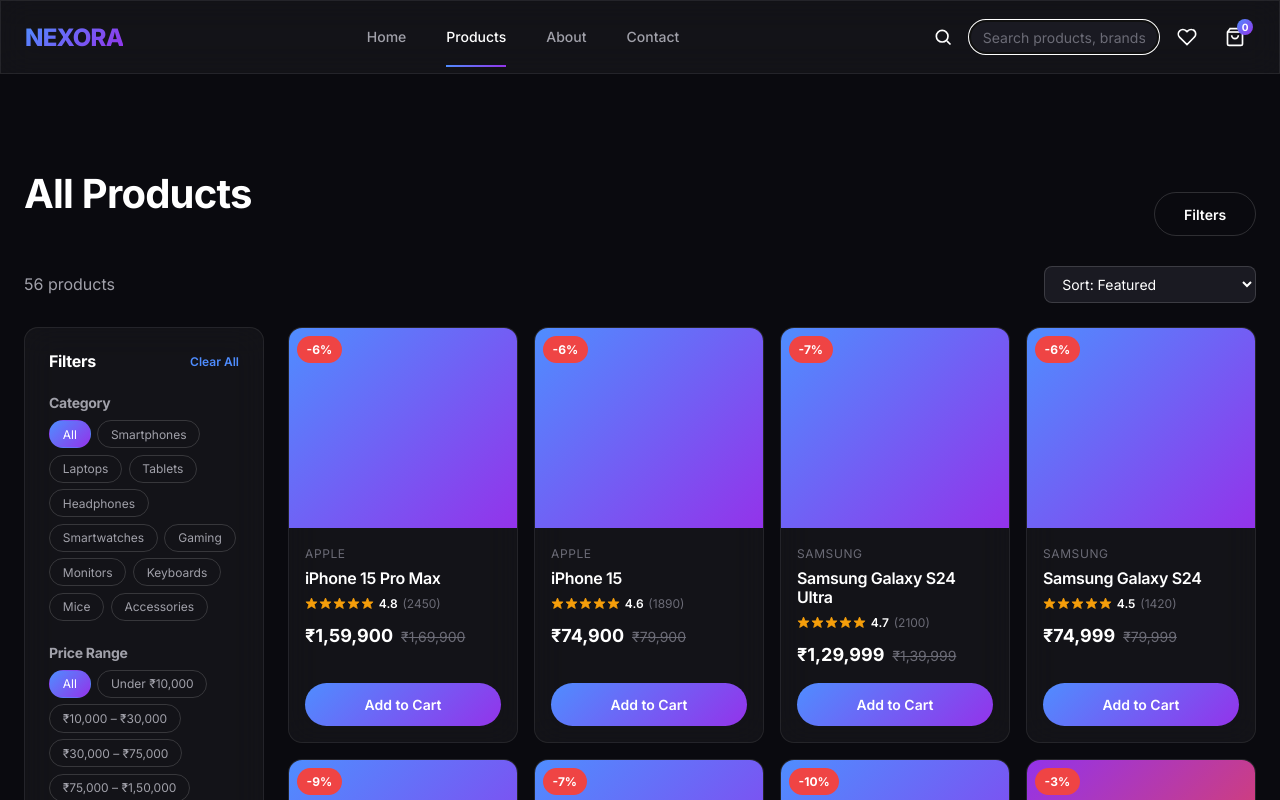
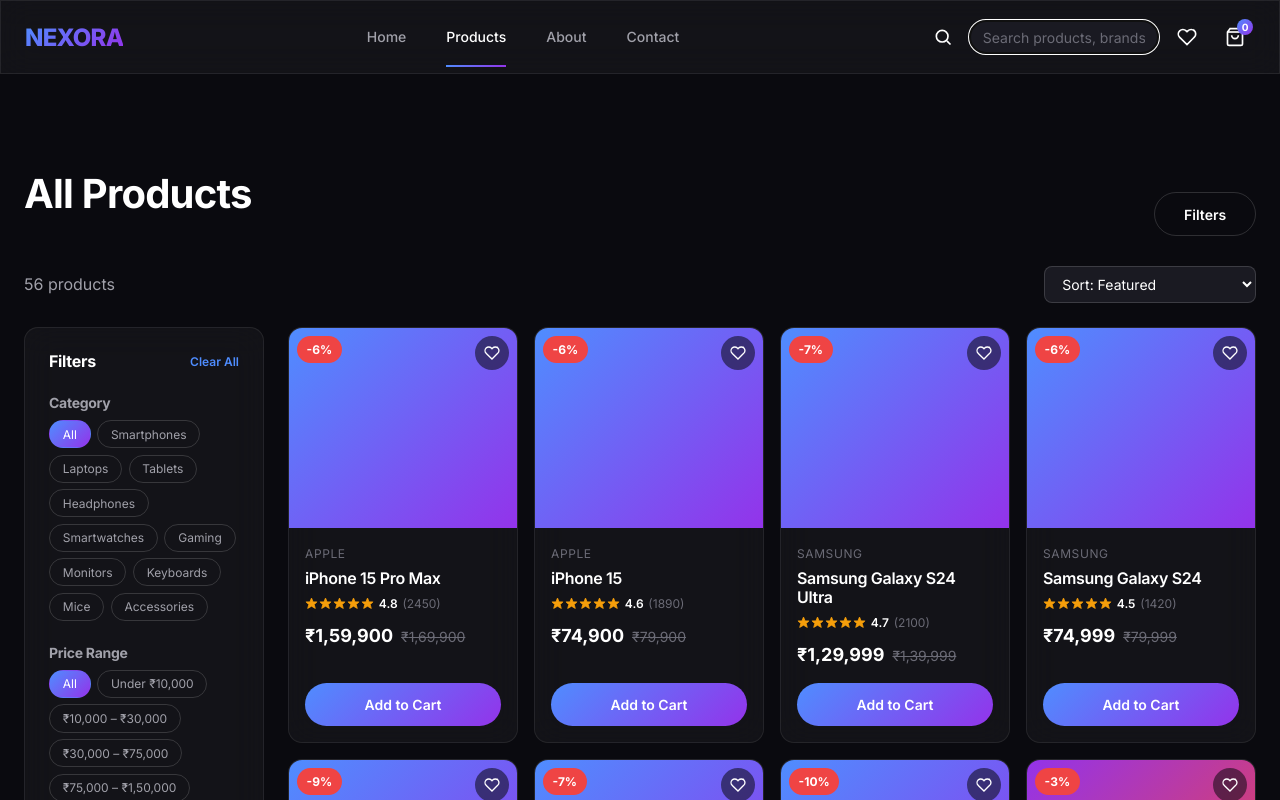
Before and after one commit to prithvi8581beaift25-jpg/Tech-store, a React (Vite) app in the folder tech-store/: page / in a window 1280 px wide. Both pictures are taken after a click on the button 1136 px from the left and 37 px from the top of the page. Shown: the top 800 px of the page. Built offline with nearby package versions, Linux system fonts and the light colour scheme.

Commit message:
Add WishlistContext with localStorage persistence and heart icon toggle on product cards

```diff
--- a/tech-store/src/components/Navbar.jsx
+++ b/tech-store/src/components/Navbar.jsx
@@ -1,12 +1,14 @@
 import { useState, useRef, useEffect } from 'react'
 import './Navbar.css'
 import { useCart } from '../context/CartContext'
+import { useWishlist } from '../context/WishlistContext'
 
 function Navbar({ currentPage, onNavigate, searchTerm, onSearchChange }) {
   const [isMenuOpen, setIsMenuOpen] = useState(false)
   const [isSearchOpen, setIsSearchOpen] = useState(false)
   const searchInputRef = useRef(null)
   const { cartCount } = useCart()
+  const { wishlistCount } = useWishlist()
 
     const navLinks = [
     { label: 'Home', page: 'home' },
@@ -94,10 +96,11 @@
             )}
           </div>
 
-          <button className="icon-btn" aria-label="Wishlist">
+                    <button className="icon-btn" aria-label="Wishlist">
             <svg viewBox="0 0 24 24" fill="none" stroke="currentColor" strokeWidth="2">
               <path d="M20.8 4.6a5.5 5.5 0 0 0-7.8 0L12 5.6l-1-1a5.5 5.5 0 0 0-7.8 7.8l1 1L12 21l7.8-7.8 1-1a5.5 5.5 0 0 0 0-7.8z" />
             </svg>
+            {wishlistCount > 0 && <span className="cart-badge">{wishlistCount}</span>}
           </button>
 
           <button className="icon-btn" aria-label="Cart">
@@ -106,7 +109,7 @@
               <path d="M3 6h18" />
               <path d="M16 10a4 4 0 0 1-8 0" />
             </svg>
-                        <span className="cart-badge">{cartCount}</span>
+              <span className="cart-badge">{cartCount}</span>
           </button>
 
           <button
--- a/tech-store/src/components/ProductCard.css
+++ b/tech-store/src/components/ProductCard.css
@@ -108,3 +108,32 @@
   font-size: var(--fs-base);
   font-weight: 600;
 }
+.wishlist-btn {
+  position: absolute;
+  top: var(--space-xs);
+  right: var(--space-xs);
+  width: 34px;
+  height: 34px;
+  display: flex;
+  align-items: center;
+  justify-content: center;
+  border-radius: var(--radius-full);
+  background: rgba(10, 10, 15, 0.55);
+  backdrop-filter: blur(8px);
+  color: #fff;
+  transition: var(--transition-fast);
+}
+
+.wishlist-btn:hover {
+  background: rgba(10, 10, 15, 0.75);
+  transform: scale(1.08);
+}
+
+.wishlist-btn svg {
+  width: 16px;
+  height: 16px;
+}
+
+.wishlist-btn.active {
+  color: var(--color-error);
+}
--- a/tech-store/src/components/ProductCard.jsx
+++ b/tech-store/src/components/ProductCard.jsx
@@ -1,12 +1,15 @@
 import Rating from './Rating'
 import { categoryGradients } from '../utils/categoryColors'
 import { useCart } from '../context/CartContext'
+import { useWishlist } from '../context/WishlistContext'
 import './ProductCard.css'
 
 function ProductCard({ product }) {
   const { cartItems, addToCart, increaseQuantity, decreaseQuantity } = useCart()
+  const { isInWishlist, toggleWishlist } = useWishlist()
 
   const cartItem = cartItems.find((item) => item.id === product.id)
+  const inWishlist = isInWishlist(product.id)
 
   return (
     <div className="product-card glass">
@@ -21,6 +24,21 @@
         ) : product.newArrival ? (
           <span className="product-badge product-badge-new">NEW</span>
         ) : null}
+
+        <button
+          className={`wishlist-btn ${inWishlist ? 'active' : ''}`}
+          onClick={() => toggleWishlist(product)}
+          aria-label="Toggle wishlist"
+        >
+          <svg
+            viewBox="0 0 24 24"
+            fill={inWishlist ? 'currentColor' : 'none'}
+            stroke="currentColor"
+            strokeWidth="2"
+          >
+            <path d="M20.8 4.6a5.5 5.5 0 0 0-7.8 0L12 5.6l-1-1a5.5 5.5 0 0 0-7.8 7.8l1 1L12 21l7.8-7.8 1-1a5.5 5.5 0 0 0 0-7.8z" />
+          </svg>
+        </button>
       </div>
 
       <div className="product-info">
--- /dev/null
+++ b/tech-store/src/context/WishlistContext.jsx
@@ -0,0 +1,48 @@
+import { createContext, useContext, useState, useEffect } from 'react'
+
+const WishlistContext = createContext()
+
+export function WishlistProvider({ children }) {
+  const [wishlistItems, setWishlistItems] = useState(() => {
+    const saved = localStorage.getItem('nexora-wishlist')
+    return saved ? JSON.parse(saved) : []
+  })
+
+  useEffect(() => {
+    localStorage.setItem('nexora-wishlist', JSON.stringify(wishlistItems))
+  }, [wishlistItems])
+
+  const isInWishlist = (productId) => {
+    return wishlistItems.some((item) => item.id === productId)
+  }
+
+  const toggleWishlist = (product) => {
+    setWishlistItems((prev) => {
+      const exists = prev.some((item) => item.id === product.id)
+      if (exists) {
+        return prev.filter((item) => item.id !== product.id)
+      }
+      return [...prev, product]
+    })
+  }
+
+  const removeFromWishlist = (productId) => {
+    setWishlistItems((prev) => prev.filter((item) => item.id !== productId))
+  }
+
+  const wishlistCount = wishlistItems.length
+
+  const value = {
+    wishlistItems,
+    isInWishlist,
+    toggleWishlist,
+    removeFromWishlist,
+    wishlistCount,
+  }
+
+  return <WishlistContext.Provider value={value}>{children}</WishlistContext.Provider>
+}
+
+export function useWishlist() {
+  return useContext(WishlistContext)
+}
--- a/tech-store/src/main.jsx
+++ b/tech-store/src/main.jsx
@@ -2,13 +2,16 @@
 import { createRoot } from 'react-dom/client'
 import App from './App.jsx'
 import { CartProvider } from './context/CartContext'
+import { WishlistProvider } from './context/WishlistContext'
 import './styles/variables.css'
 import './styles/global.css'
 
 createRoot(document.getElementById('root')).render(
   <StrictMode>
     <CartProvider>
-      <App />
+      <WishlistProvider>
+        <App />
+      </WishlistProvider>
     </CartProvider>
   </StrictMode>,
 )
```
